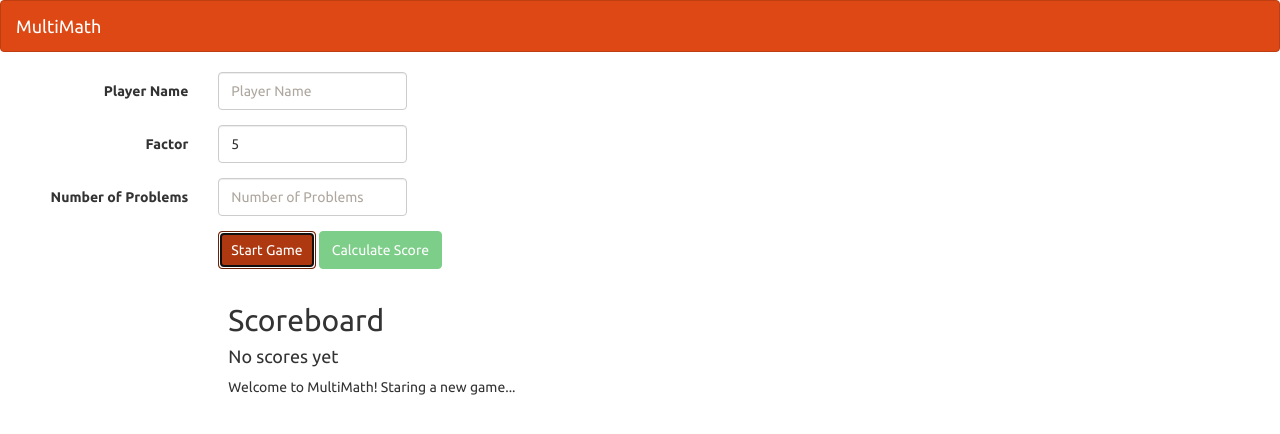
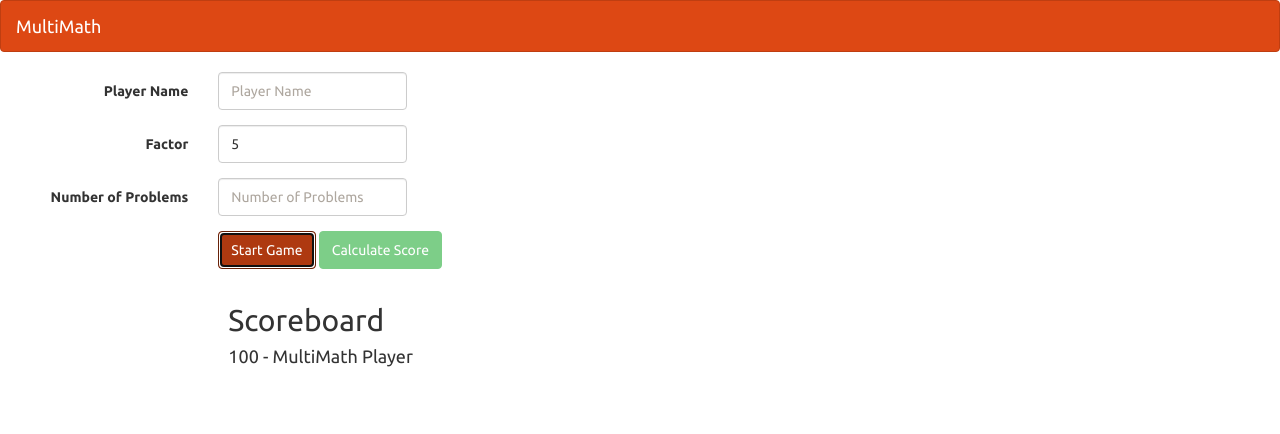
Before and after one commit to cokoyoh/ts-fundamentals, a website built with webpack: page index.html in a window 1280 px wide. Both pictures are taken after a click on the button "Start Game". Built offline with nearby package versions, Linux system fonts and the light colour scheme.

Commit message:
Add type annnotations to functions

```diff
--- a/app/app.ts
+++ b/app/app.ts
@@ -1,16 +1,32 @@
 function startGame() {
     // starting a new game
 
-    let playerName: string = 'Jane Doe';
+    let playerName: string | undefined = getInputValue('playername');
     logPlayer(playerName);
 
-    let messageElement = document.getElementById('messages');
-
-    if (messageElement) messageElement.innerText = 'Welcome to MultiMath! Staring a new game...';
+    postScore(100, playerName);
 }
 
-function logPlayer(name: string): void {
+function logPlayer(name: string = 'MultiMath Player'): void {
     console.log(`'New game starting for player: ${name}`);
+}
+
+function getInputValue(elementId: string): string | undefined {
+    const inputElement: HTMLInputElement = <HTMLInputElement>document.getElementById(elementId);
+
+    if (inputElement.value === '') {
+        return undefined;
+    }
+
+    return inputElement.value;
+}
+
+function postScore(score: number, playerName: string = 'MultiMath Player'): void {
+    const scoreElement: HTMLElement | null = document.getElementById('postedScores');
+
+    if (scoreElement) {
+        scoreElement.innerText = `${score} - ${playerName}`;
+    }
 }
 
 let startGameElement = document.getElementById('startGame');
--- a/index.html
+++ b/index.html
@@ -52,7 +52,7 @@
 
     <div class="col-sm-offset-2 col-sm-10" id="scores">
         <h2>Scoreboard</h2>
-        <h4>No scores yet</h4>
+        <h4 id="postedScores">No scores yet</h4>
     </div>
 
     <div class="col-sm-offset-2 col-sm-10" id="messages"></div>
```
